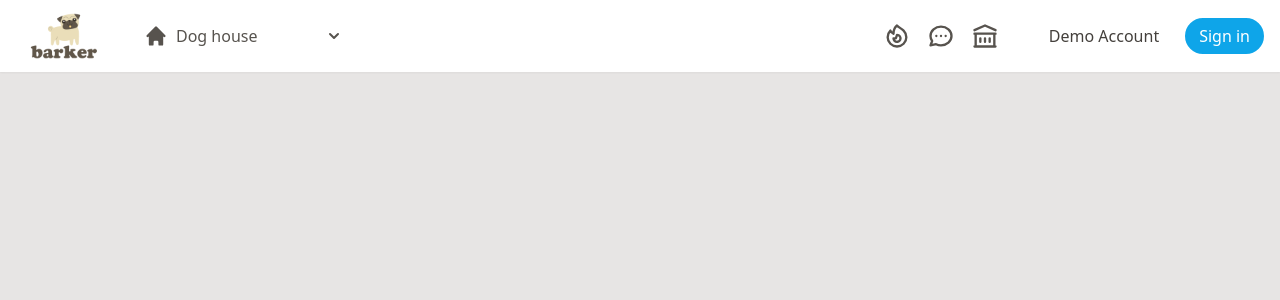
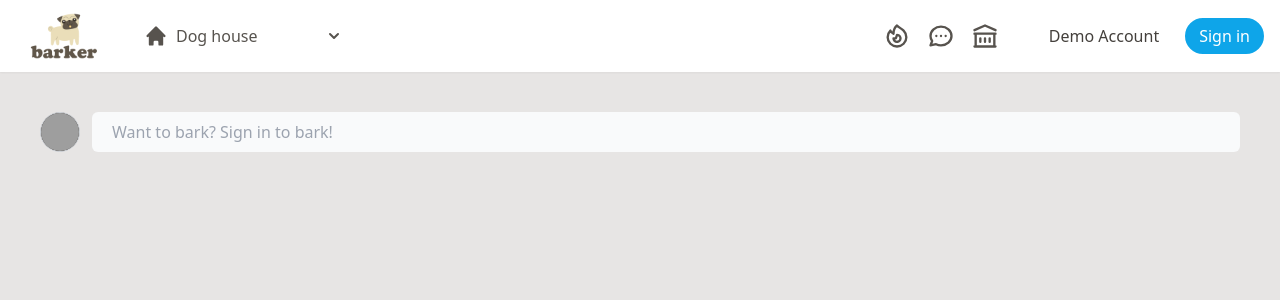
Before and after one commit to Earth-Hominid/Barker-Forums, a Next.js app in the folder client/: page / in a window 1280 px wide. Shown: the top 300 px of the page. Built offline with nearby package versions, Linux system fonts and the light colour scheme; no server answers; grey boxes are pictures that could not be loaded.

Commit message:
homepage added

```diff
--- a/client/pages/index.tsx
+++ b/client/pages/index.tsx
@@ -1,6 +1,7 @@
 import type { NextPage } from 'next';
 import Head from 'next/head';
 import Image from 'next/image';
+import HomePage from '../components/home-page/HomePage';
 
 const Home: NextPage = () => {
   return (
@@ -13,6 +14,7 @@ const Home: NextPage = () => {
         />
         <link rel="icon" href="/favicon.ico" />
       </Head>
+      <HomePage />
     </div>
   );
 };
```
